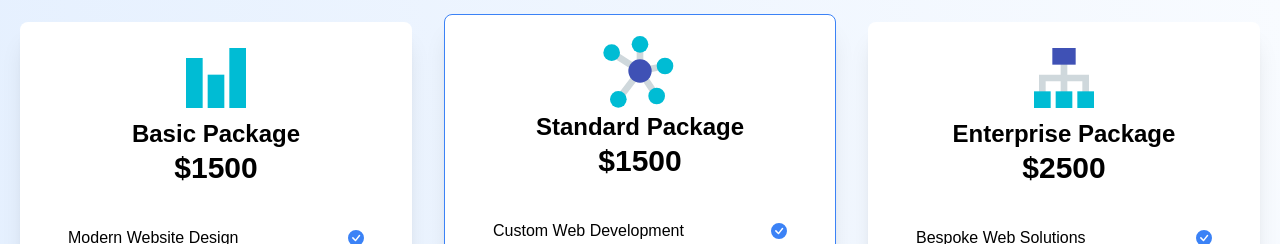
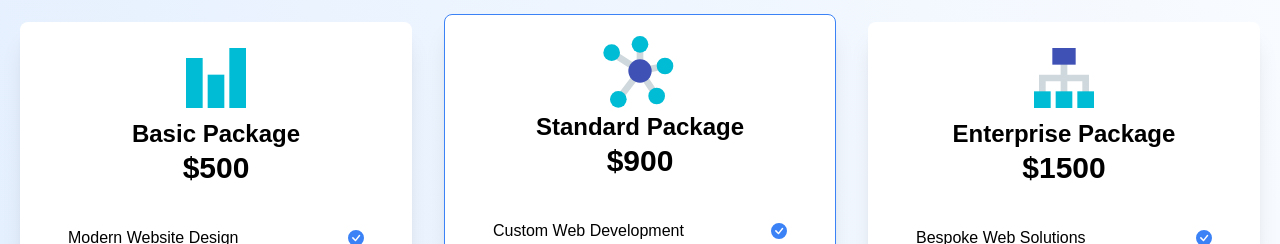
Before and after one commit to mohamed1323/company-website-, a React (Vite) app: page / in a window 1280 px wide. Shown: the part 2600-2844 px from the top of the page. Built offline with nearby package versions, Linux system fonts and the light colour scheme.

Commit message:
Update Prices.jsx

```diff
--- a/src/components/Prices.jsx
+++ b/src/components/Prices.jsx
@@ -117,7 +117,7 @@ const Prices = () => {
                   <Card
                     image={<FcBarChart style={{ fontSize: '5rem' }}/>}
                     Package={"Basic Package"}
-                    Price={"$1500"}
+                    Price={"$500"}
                     Feature1={"Modern Website Design"}
                     Feature2={"Mobile Responsiveness"}
                     Feature3={"Basic SEO Optimization"}
@@ -147,7 +147,7 @@ const Prices = () => {
                   <Card
                     image={<FcMindMap style={{ fontSize: '5rem' }}/>}
                     Package={"Standard Package"}
-                    Price={"$1500"}
+                    Price={"$900"}
                     Feature1={"Custom Web Development"}
                     Feature2={"Advanced SEO Optimization"}
                     Feature3={"E-commerce Integration"}
@@ -180,7 +180,7 @@ const Prices = () => {
                   <Card
                     image={<FcFlowChart style={{ fontSize: '5rem' }}/>}
                     Package={"Enterprise Package"}
-                    Price={"$2500"}
+                    Price={"$1500"}
                     Feature1={"Bespoke Web Solutions"}
                     Feature2={"SEO & Content Strategy"}
                     Feature3={"E-commerce Development"}
```
